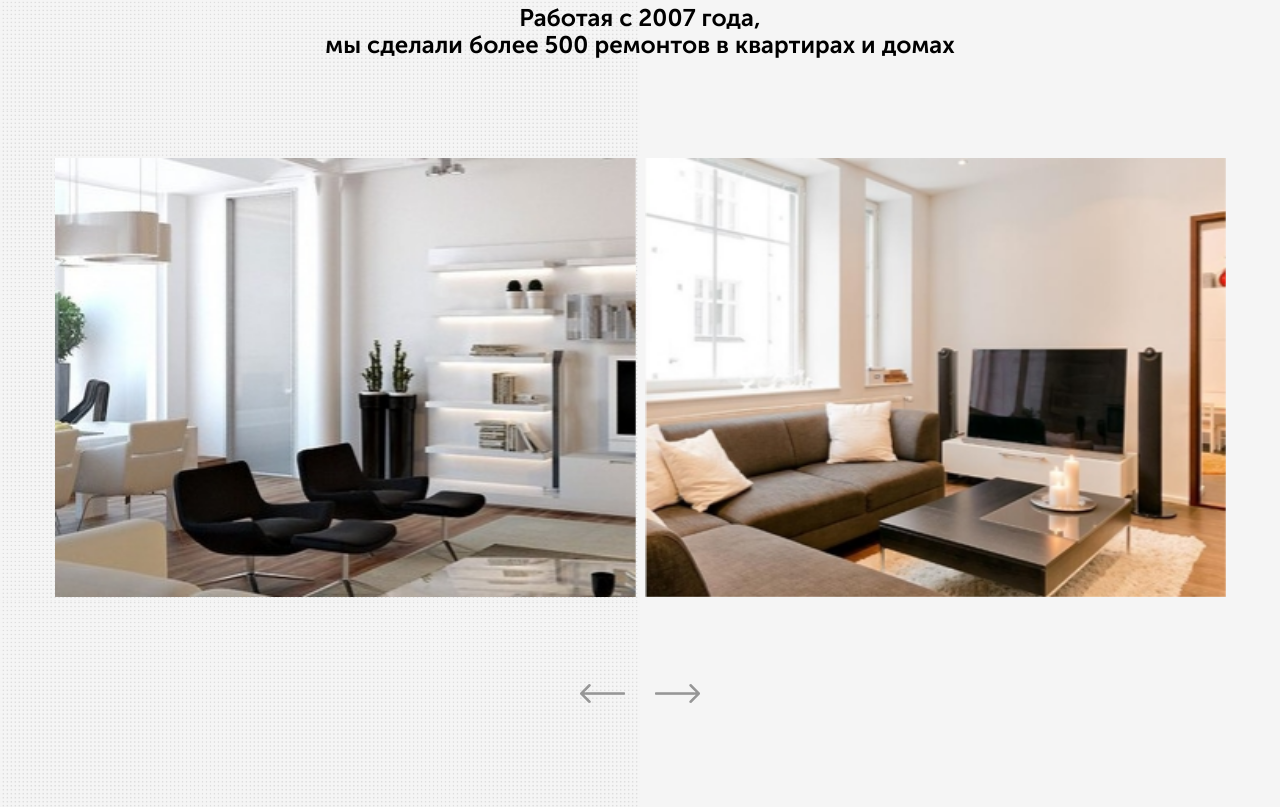
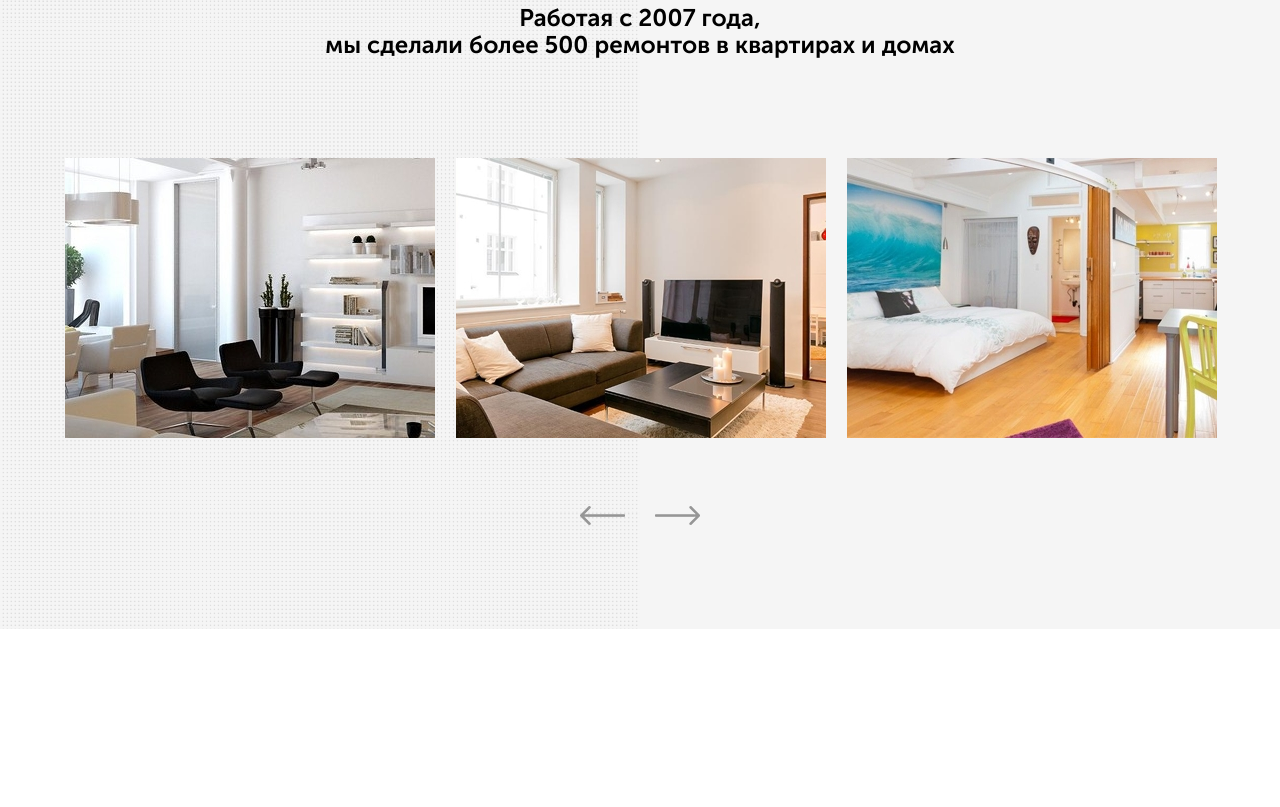
Before and after one commit to webikont/repair_new, a plain HTML site: page src/index.html in a window 1280 px wide. Shown: the part 1375-2182 px from the top of the page. After the commit the page ends 2004 px from the top, so only its background shows below. Drawn offline with nearby package versions, Linux system fonts and the light colour scheme.

Commit message:
слик

```diff
--- a/src/index.html
+++ b/src/index.html
@@ -7,9 +7,9 @@
 	<meta http-equiv="X-UA-Compatible" content="ie=edge">
 	<title>Document</title>
 	<link rel="stylesheet" href="css/normalize.css">
-	<!-- <link rel="stylesheet" href="css/slick.css"> -->
-	<link rel="stylesheet" href="css/owl.carousel.css">
-	<link rel="stylesheet" href="css/owl.theme.default.css">
+	<link rel="stylesheet" href="css/slick.css">
+	<!-- <link rel="stylesheet" href="css/owl.carousel.css">
+	<link rel="stylesheet" href="css/owl.theme.default.css"> -->
 	<link rel="stylesheet" href="css/style.css">
 </head>
 
@@ -150,7 +150,7 @@
 	<script src="js/modal.js"></script>
 
 	<!--Слайдер на owl carousel-->
-	<script src="js/owl.carousel.js"></script>
+	<!-- <script src="js/owl.carousel.js"></script>
 	<script>
 		$(document).ready(function () {
 			$('.owl-carousel').owlCarousel({
@@ -175,10 +175,10 @@
 				owl.trigger("prev.owl.carousel");
 			});
 		});
-	</script>
+	</script> -->
 	<!-- Слайдер на slick -->
 
-	<!--<script src="js/slick.min.js"></script>
+	<script src="js/slick.min.js"></script>
 	<script>
 		$(document).ready(function(){
 			$('.slider').slick({
@@ -206,7 +206,7 @@
 				]
 			});
 		});
-	</script> -->
+	</script>
 </body>
 
 
```
